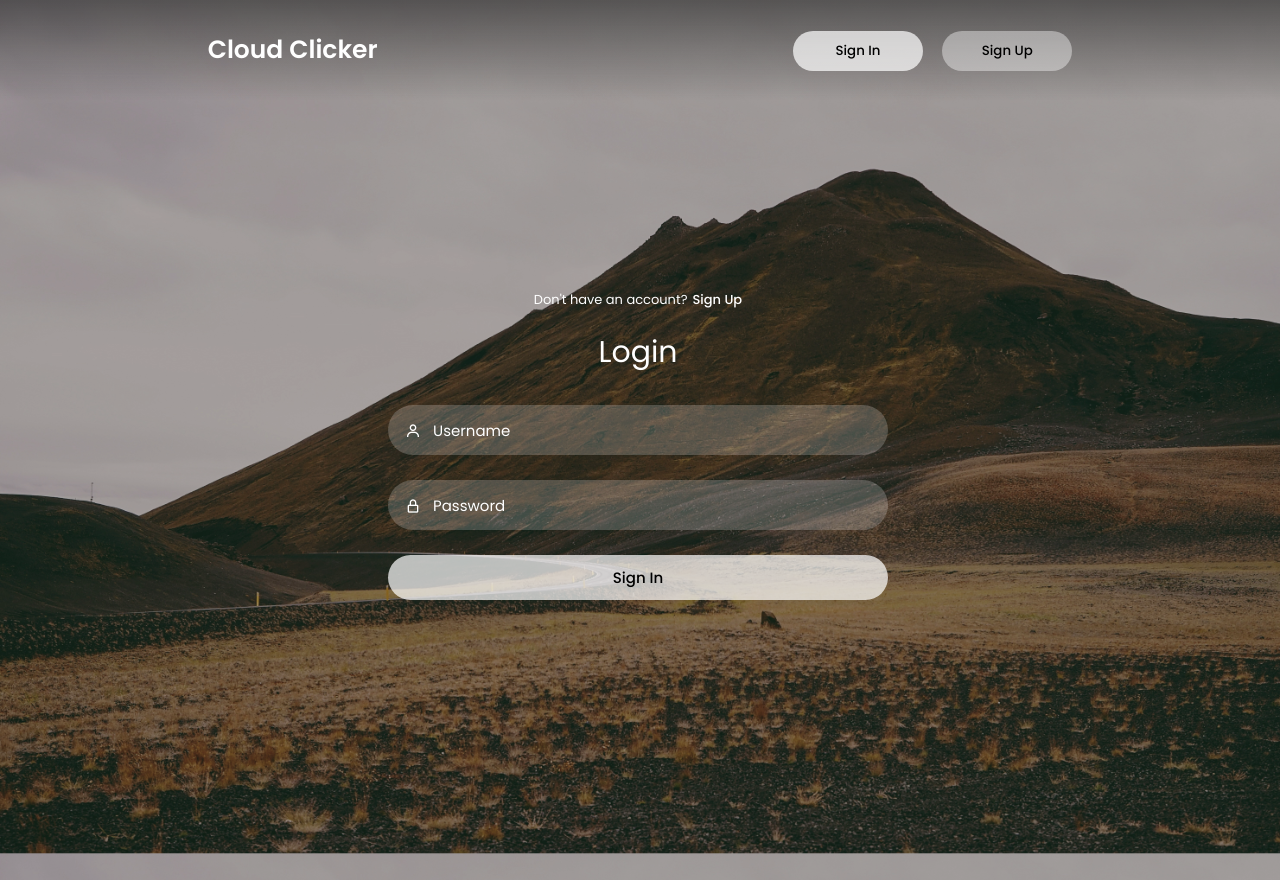
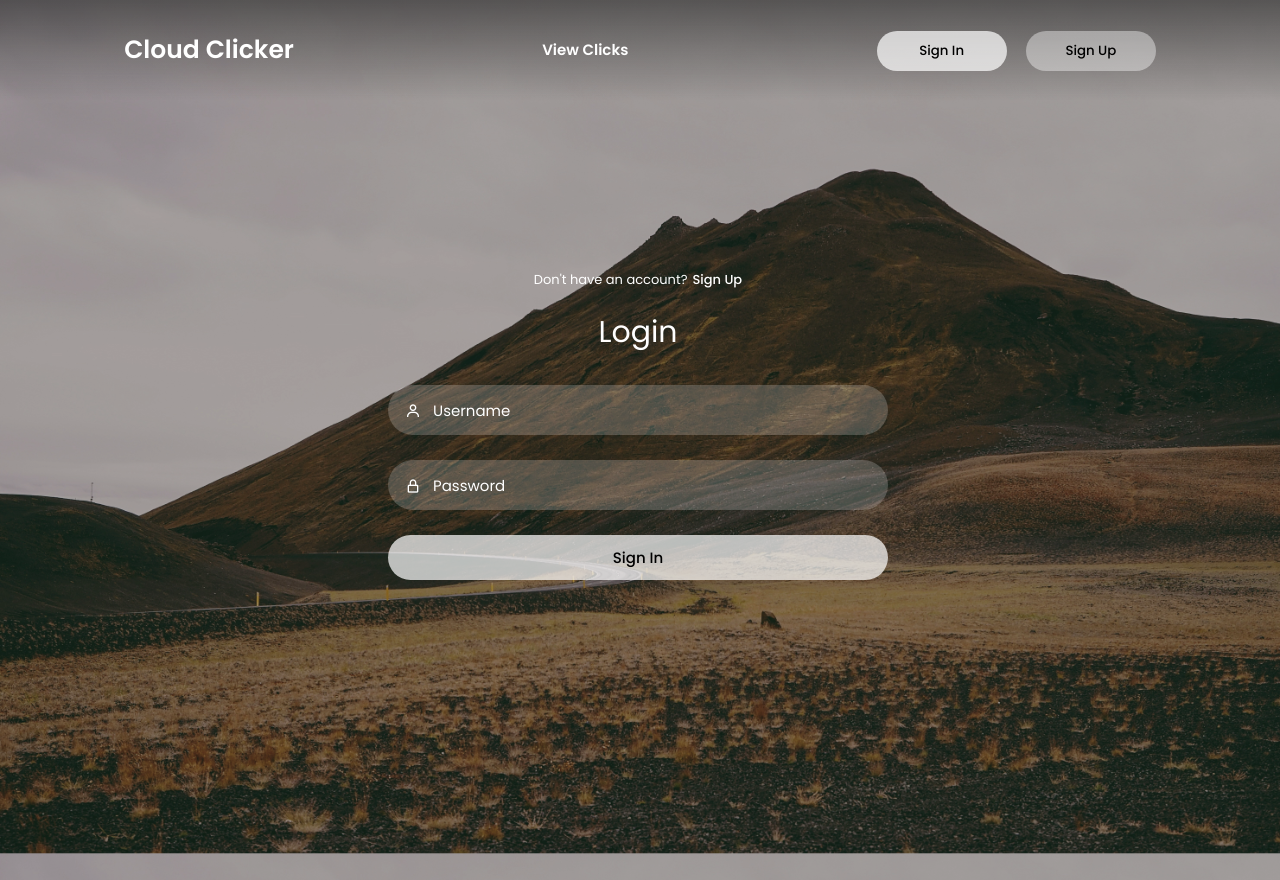
Before and after one commit to NishchayKarle/Cloud-Clicker, a Flask app: page / in a window 1280 px wide. Run offline with Flask 3, Linux system fonts and the light colour scheme.

Commit message:
add user auth and individual user click tracking

```diff
--- a/app.py
+++ b/app.py
@@ -93,6 +93,12 @@ def init_db() -> None:
 @app.route("/")
 def index():
     return render_template("index.html")
+
+
+# Serve the clicks page
+@app.route("/clicks")
+def clicks():
+    return render_template("clicks.html")
 
 
 # API endpoint to register a new user
@@ -238,6 +244,17 @@ def increment_clicks() -> Response:
     return jsonify({"total_clicks": new_count, "user_clicks": new_user_count})
 
 
+# debug
+# list all users
+@app.route("/api/users", methods=["GET"])
+def get_users() -> Response:
+    db = get_db()
+    cursor = db.cursor()
+    cursor.execute("SELECT * FROM users")
+    users = cursor.fetchall()
+    return jsonify({"users": users})
+
+
 if __name__ == "__main__":
     init_db()
     app.run(host="0.0.0.0", port=12345)
--- a/static/app.js
+++ b/static/app.js
@@ -3,16 +3,18 @@ var b = document.getElementById("registerBtn");
 var x = document.getElementById("login");
 var y = document.getElementById("register");
 
-function login() {
+function showLogin() {
     x.style.left = "4px";
     y.style.right = "-520px";
     a.className += " white-btn";
     b.className = "btn";
     x.style.opacity = 1;
     y.style.opacity = 0;
+
+    logout();
 }
 
-function register() {
+function showRegister() {
     x.style.left = "-510px";
     y.style.right = "5px";
     a.className = "btn";
@@ -21,132 +23,165 @@ function register() {
     y.style.opacity = 1;
 }
 
-function getSignIn() {
+function showClicks() {
+    window.location.href = '/clicks';
+}
+
+function clearSignIn() {
+    document.getElementById('signin-message-valid').textContent = '';
+    document.getElementById('signin-message-invalid').textContent = '';
+}
+
+function clearSignUp() {
+    document.getElementById('signup-message-valid').textContent = '';
+    document.getElementById('signup-message-invalid').textContent = '';
+}
+
+function signIn() {
+    clearSignUp();
+
     const username = document.getElementById('signin-username').value;
     const password = document.getElementById('signin-password').value;
 
     document.getElementById('signin-username').value = '';
     document.getElementById('signin-password').value = '';
 
-    console.log('Login: ', username, password);
+    fetch('/api/login', {
+        method: 'POST',
+        headers: {
+            'Content-Type': 'application/json'
+        },
+        body: JSON.stringify({ username, password })
+    })
+        .then(response => response.json().then(data => ({ status: response.status, body: data })))
+        .then(result => {
+            if (result.status === 200) {
+                console.log("Logged in");
+                let token = result.body.access_token;
+                sessionStorage.setItem('token', token);
+                sessionStorage.setItem('username', username);
+
+                document.getElementById('signin-message-valid').textContent = 'Logging in...';
+                setTimeout(() => {
+                    document.getElementById('signin-message-valid').textContent = '';
+
+                    // Move to the clicker page
+                    showClicks();
+                }, 300);
+            } else {
+                document.getElementById('signin-message-invalid').textContent = result.body.msg;
+            }
+        })
+        .catch(error => console.error('Error:', error));
 }
 
-function getSignUp() {
+function signUp() {
+    clearSignIn();
+
     const username = document.getElementById('signup-username').value;
     const password = document.getElementById('signup-password').value;
 
-    document.getElementById('signup-username').value = '';
-    document.getElementById('signup-password').value = '';
+    fetch('/api/register', {
+        method: 'POST',
+        headers: {
+            'Content-Type': 'application/json'
+        },
+        body: JSON.stringify({ username, password })
+    })
+        .then(response => response.json().then(data => ({ status: response.status, body: data })))
+        .then(result => {
+            if (result.status === 201) {
+                document.getElementById('signup-message-valid').textContent = 'User registered successfully. Please sign in.';
+                document.getElementById('signup-username').value = '';
+                document.getElementById('signup-password').value = '';
 
-    console.log('Sign Up: ', username, password);
+                // Wait for 1 second before showing the login form
+                setTimeout(() => {
+                    showLogin();
+                    // clear message
+                    document.getElementById('signup-message-valid').textContent = '';
+                }, 1000);
+            } else {
+                document.getElementById('signup-message-invalid').textContent = result.body.msg;
+            }
+        })
+        .catch(error => console.error('Error:', error));
 }
 
+document.addEventListener('DOMContentLoaded', () => {
+    // On the clicker page
+    if (window.location.pathname === '/clicks') {
+        const username = sessionStorage.getItem('username');
+        const token = sessionStorage.getItem('token');
+        const userNameElement = document.getElementById('user-name');
+        const clickButton = document.getElementById('clicker');
+        const userClicksElement = document.getElementById('user-clicks').parentElement;
+        const logoutButton = document.querySelector('.nav-button button');
 
-// let token = '';
+        if (username && token) {
+            userNameElement.textContent = `Welcome, ${username}`;
+            clickButton.parentElement.style.display = 'block';
+            userClicksElement.style.display = 'block';
+            logoutButton.style.display = 'block';
+            getClickCounts(token);
+            getUserClickCounts(token);
 
-// function showSignIn() {
-//     document.getElementById('signup-form').style.display = 'none';
-//     document.getElementById('signin-form').style.display = 'block';
-// }
+            // Periodically update the click counts
+            setInterval(() => {
+                getClickCounts(token);
+                getUserClickCounts(token);
+            }, 100);
+        } else {
+            userNameElement.textContent = 'Welcome, Guest';
+            getClickCounts();
 
-// function showSignUp() {
-//     document.getElementById('signin-form').style.display = 'none';
-//     document.getElementById('signup-form').style.display = 'block';
-// }
+            // Periodically update the click counts
+            setInterval(() => {
+                getClickCounts();
+            }, 100);
+        }
+    }
+});
 
+function getClickCounts(token) {
+    fetch('/api/clicks', {
+        method: 'GET',
+        headers: token ? { 'Authorization': `Bearer ${token}` } : {}
+    })
+        .then(response => response.json())
+        .then(data => {
+            document.getElementById('total-clicks').textContent = data.count;
+        });
+}
 
-// function signup() {
-//     const username = document.getElementById('signup-username').value;
-//     const password = document.getElementById('signup-password').value;
+function getUserClickCounts(token) {
+    fetch('/api/user_clicks', {
+        method: 'GET',
+        headers: { 'Authorization': `Bearer ${token}` }
+    })
+        .then(response => response.json())
+        .then(data => {
+            document.getElementById('user-clicks').textContent = data.user_clicks;
+        });
+}
 
-//     fetch('/api/register', {
-//         method: 'POST',
-//         headers: {
-//             'Content-Type': 'application/json'
-//         },
-//         body: JSON.stringify({ username, password })
-//     })
-//         .then(response => response.json().then(data => ({ status: response.status, body: data })))
-//         .then(result => {
-//             if (result.status === 201) {
-//                 document.getElementById('signup-message').textContent = 'User registered successfully. Please sign in.';
-//                 showSignIn();
-//             } else {
-//                 document.getElementById('signup-message').textContent = result.body.msg;
-//             }
-//         })
-//         .catch(error => console.error('Error:', error));
-// }
+function incrementClickUser() {
+    const token = sessionStorage.getItem('token');
+    fetch('/api/clicks', {
+        method: 'POST',
+        headers: {
+            'Authorization': `Bearer ${token}`
+        }
+    })
+        .then(response => response.json())
+        .then(data => {
+            document.getElementById('total-clicks').textContent = data.total_clicks;
+            document.getElementById('user-clicks').textContent = data.user_clicks;
+        });
+}
 
-// function signin() {
-//     const username = document.getElementById('signin-username').value;
-//     const password = document.getElementById('signin-password').value;
-
-//     fetch('/api/login', {
-//         method: 'POST',
-//         headers: {
-//             'Content-Type': 'application/json'
-//         },
-//         body: JSON.stringify({ username, password })
-//     })
-//         .then(response => response.json().then(data => ({ status: response.status, body: data })))
-//         .then(result => {
-//             if (result.status === 200) {
-//                 token = result.body.access_token;
-//                 document.getElementById('auth-forms').style.display = 'none';
-//                 document.getElementById('clicker').style.display = 'block';
-//                 document.getElementById('user-name').textContent = username;
-//                 getClickCounts();
-//             } else {
-//                 document.getElementById('signin-message').textContent = result.body.msg;
-//             }
-//         })
-//         .catch(error => console.error('Error:', error));
-// }
-
-// function getClickCounts() {
-//     fetch('/api/clicks', {
-//         method: 'GET',
-//         headers: {
-//             'Authorization': `Bearer ${token}`
-//         }
-//     })
-//         .then(response => response.json())
-//         .then(data => {
-//             document.getElementById('total-clicks').textContent = data.count;
-//         });
-
-//     fetch('/api/user_clicks', {
-//         method: 'GET',
-//         headers: {
-//             'Authorization': `Bearer ${token}`
-//         }
-//     })
-//         .then(response => response.json())
-//         .then(data => {
-//             document.getElementById('user-clicks').textContent = data.user_clicks;
-//         });
-// }
-
-// function incrementClick() {
-//     fetch('/api/clicks', {
-//         method: 'POST',
-//         headers: {
-//             'Authorization': `Bearer ${token}`
-//         }
-//     })
-//         .then(response => response.json())
-//         .then(data => {
-//             document.getElementById('total-clicks').textContent = data.total_clicks;
-//             document.getElementById('user-clicks').textContent = data.user_clicks;
-//         });
-// }
-
-// function logout() {
-//     token = '';
-//     document.getElementById('auth-forms').style.display = 'block';
-//     document.getElementById('clicker').style.display = 'none';
-//     document.getElementById('signin-username').value = '';
-//     document.getElementById('signin-password').value = '';
-//     document.getElementById('signin-message').textContent = '';
-// }
+function logout() {
+    sessionStorage.removeItem('username');
+    sessionStorage.removeItem('token');
+    window.location.href = '/';
+}
--- a/static/style.css
+++ b/static/style.css
@@ -1,26 +1,30 @@
 /* POPPINS FONT */
 @import url('https://fonts.googleapis.com/css2?family=Poppins:wght@400;500;600;700&display=swap');
-*{
+
+* {
     margin: 0;
     padding: 0;
     box-sizing: border-box;
     font-family: 'Poppins', sans-serif;
 }
-body{
+
+body {
     background: url("images/bg.jpg");
     background-size: cover;
     background-repeat: no-repeat;
     background-attachment: fixed;
     overflow: hidden;
 }
-.wrapper{
+
+.wrapper {
     display: flex;
     justify-content: center;
     align-items: center;
     min-height: 110vh;
     background: rgba(39, 39, 39, 0.4);
 }
-.nav{
+
+.nav {
     position: fixed;
     top: 0;
     display: flex;
@@ -28,18 +32,36 @@ body{
     width: 100%;
     height: 100px;
     line-height: 100px;
-    background: linear-gradient(rgba(39,39,39, 0.6), transparent);
+    background: linear-gradient(rgba(39, 39, 39, 0.6), transparent);
     z-index: 100;
 }
-.nav-logo p{
+
+.nav-logo p {
     color: white;
     font-size: 25px;
     font-weight: 600;
 }
-.link:hover, .active{
+
+.link:hover,
+.active {
     border-bottom: 2px solid #fff;
 }
-.nav-button .btn{
+
+.link-menu {
+    color: white;
+    font-size: 15px;
+    font-weight: 600;
+}
+
+.link-menu:hover,
+.active {
+    color: white;
+    font-size: 45;
+    font-weight: 800;
+    border-bottom: 2px solid #fff;
+}
+
+.nav-button .btn {
     width: 130px;
     height: 40px;
     font-weight: 500;
@@ -49,19 +71,24 @@ body{
     cursor: pointer;
     transition: .3s ease;
 }
-.btn:hover{
+
+.btn:hover {
     background: rgba(255, 255, 255, 0.3);
 }
-#registerBtn{
+
+#registerBtn {
     margin-left: 15px;
 }
-.btn.white-btn{
+
+.btn.white-btn {
     background: rgba(255, 255, 255, 0.7);
 }
-.btn.btn.white-btn:hover{
+
+.btn.btn.white-btn:hover {
     background: rgba(255, 255, 255, 0.5);
 }
-.form-box{
+
+.form-box {
     position: relative;
     display: flex;
     align-items: center;
@@ -71,7 +98,8 @@ body{
     overflow: hidden;
     z-index: 2;
 }
-.login-container{
+
+.login-container {
     position: absolute;
     left: 4px;
     width: 500px;
@@ -79,7 +107,8 @@ body{
     flex-direction: column;
     transition: .5s ease-in-out;
 }
-.register-container{
+
+.register-container {
     position: absolute;
     right: -520px;
     width: 500px;
@@ -87,29 +116,34 @@ body{
     flex-direction: column;
     transition: .5s ease-in-out;
 }
-.top span{
+
+.top span {
     color: #fff;
     font-size: small;
     padding: 10px 0;
     display: flex;
     justify-content: center;
 }
-.top span a{
+
+.top span a {
     font-weight: 500;
     color: #fff;
     margin-left: 5px;
 }
-header{
+
+header {
     color: #fff;
     font-size: 30px;
     text-align: center;
     padding: 10px 0 30px 0;
 }
-.two-forms{
+
+.two-forms {
     display: flex;
     gap: 10px;
 }
-.input-field{
+
+.input-field {
     font-size: 15px;
     background: rgba(255, 255, 255, 0.2);
     color: #fff;
@@ -121,19 +155,24 @@ header{
     outline: none;
     transition: .2s ease;
 }
-.input-field:hover, .input-field:focus{
+
+.input-field:hover,
+.input-field:focus {
     background: rgba(255, 255, 255, 0.25);
 }
-::-webkit-input-placeholder{
+
+::-webkit-input-placeholder {
     color: #fff;
 }
-.input-box i{
+
+.input-box i {
     position: relative;
     top: -35px;
     left: 17px;
     color: #fff;
 }
-.submit{
+
+.submit {
     font-size: 15px;
     font-weight: 500;
     color: black;
@@ -146,28 +185,79 @@ header{
     cursor: pointer;
     transition: .3s ease-in-out;
 }
-.submit:hover{
+
+.submit:hover {
     background: rgba(255, 255, 255, 0.5);
     box-shadow: 1px 5px 7px 1px rgba(0, 0, 0, 0.2);
 }
-@media only screen and (max-width: 786px){
-    .nav-button{
+
+.valid-message {
+    color: #fff;
+    font-size: 0.9em;
+    margin-top: 20px;
+    text-align: center;
+}
+
+.invalid-message {
+    color: #ff2222;
+    font-size: 0.9em;
+    margin-top: 20px;
+    text-align: center;
+}
+
+.link:hover,
+.active {
+    border-bottom: 2px solid #fff;
+    cursor: pointer;
+}
+
+.logout-btn {
+    position: fixed;
+    top: 20px;
+    right: 20px;
+    padding: 10px 20px;
+    background-color: #ff4b5c;
+    color: white;
+    border: none;
+    border-radius: 5px;
+    cursor: pointer;
+    z-index: 1000;
+}
+
+.logout-btn:hover {
+    background-color: #e04150;
+}
+
+h2 {
+    color: #fff;
+    margin: 20px 0;
+}
+
+
+
+@media only screen and (max-width: 786px) {
+    .nav-button {
         display: none;
     }
 }
+
 @media only screen and (max-width: 540px) {
-    .wrapper{
+    .wrapper {
         min-height: 100vh;
     }
-    .form-box{
+
+    .form-box {
         width: 100%;
         height: 500px;
     }
-    .register-container, .login-container{
+
+    .register-container,
+    .login-container {
         width: 100%;
         padding: 0 20px;
     }
-    .register-container .two-forms{
+
+    .register-container .two-forms {
         flex-direction: column;
         gap: 0;
     }
--- a/templates/index.html
+++ b/templates/index.html
@@ -8,6 +8,18 @@
     <link href='https://unpkg.com/boxicons@2.1.4/css/boxicons.min.css' rel='stylesheet'>
     <link rel="stylesheet" href="/static/style.css">
     <title>Cloud Clicker</title>
+    <script>
+        function logout() {
+            console.log("logout, back pressed");
+            sessionStorage.removeItem('username');
+            sessionStorage.removeItem('token');
+            window.location.href = '/';
+        }
+
+        window.onpopstate = () => {
+            logout();
+        }
+    </script>
 </head>
 
 <body>
@@ -16,9 +28,12 @@
             <div class="nav-logo">
                 <p>Cloud Clicker</p>
             </div>
+            <div class="nav-menu" id="navMenu">
+                <a onclick="showClicks()" class="link-menu">View Clicks</a>
+            </div>
             <div class="nav-button">
-                <button class="btn white-btn" id="loginBtn" onclick="login()">Sign In</button>
-                <button class="btn" id="registerBtn" onclick="register()">Sign Up</button>
+                <button class="btn white-btn" id="loginBtn" onclick="showLogin()">Sign In</button>
+                <button class="btn" id="registerBtn" onclick="showRegister()">Sign Up</button>
             </div>
         </nav>
         <!----------------------------- Form box ----------------------------------->
@@ -27,7 +42,7 @@
             <!------------------- login form -------------------------->
             <div class="login-container" id="login">
                 <div class="top">
-                    <span>Don't have an account? <a onclick="register()">Sign Up</a></span>
+                    <span>Don't have an account? <a onclick="showRegister()" class="link">Sign Up</a></span>
                     <header>Login</header>
                 </div>
                 <div class="input-box">
@@ -39,14 +54,16 @@
                     <i class="bx bx-lock-alt"></i>
                 </div>
                 <div class="input-box">
-                    <input type="submit" class="submit" value="Sign In" onclick="getSignIn()">
+                    <input type="submit" class="submit" value="Sign In" onclick="signIn()">
                 </div>
+                <p id="signin-message-valid" class="valid-message"></p>
+                <p id="signin-message-invalid" class="invalid-message"></p>
             </div>
 
             <!------------------- registration form -------------------------->
             <div class="register-container" id="register">
                 <div class="top">
-                    <span>Have an account? <a onclick="login()">Login</a></span>
+                    <span>Have an account? <a onclick="showLogin()" class="link">Login</a></span>
                     <header>Sign Up</header>
                 </div>
                 <div class="input-box">
@@ -58,8 +75,10 @@
                     <i class="bx bx-lock-alt"></i>
                 </div>
                 <div class="input-box">
-                    <input type="submit" class="submit" value="Register" onclick="getSignUp()">
+                    <input type="submit" class="submit" value="Register" onclick="signUp()">
                 </div>
+                <p id="signup-message-valid" class="valid-message"></p>
+                <p id="signup-message-invalid" class="invalid-message"></p>
             </div>
         </div>
     </div>
```
Also changed, not shown: templates/clicks.html (added, +33 -0 lines), db/cloud_clicker.db.
